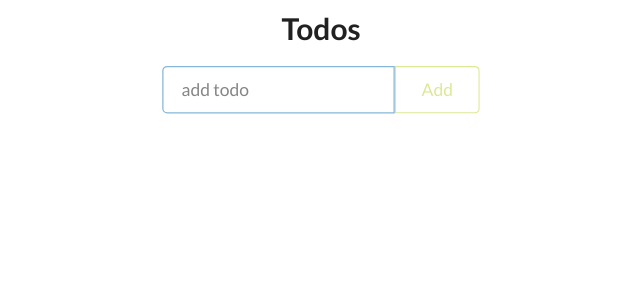
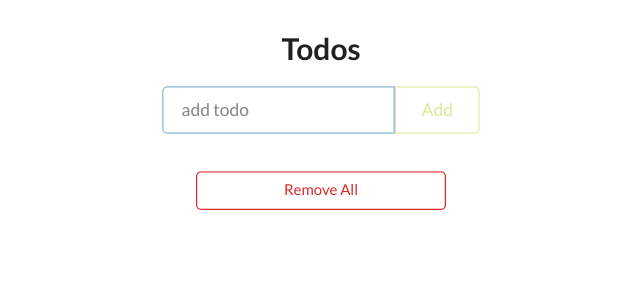
Before and after one commit to rituraj-pritish/todo, a React (Create React App) app: page / in a window 1280 px wide. Shown: the top 300 px of the page, without its empty margins (319-959 px from the left). Built offline with nearby package versions, Linux system fonts and the light colour scheme.

Commit message:
added remove all btn

```diff
--- a/src/components/App.js
+++ b/src/components/App.js
@@ -10,13 +10,19 @@ const App = () => {
     updateTodos(JSON.parse(window.localStorage.getItem('todos')) || []);
   }, []);
 
+  const handleSubmit = () => {
+    window.localStorage.clear();
+    updateTodos([]);
+  };
+
   return (
     <div
       className='App'
       style={{
         textAlign: 'center',
         transform: 'scale(1.25)',
-        marginTop: '20px'
+        marginTop: '100px',
+        height: '70vh'
       }}
     >
       <div className='container' style={{ width: '300px', margin: 'auto' }}>
@@ -26,6 +32,13 @@ const App = () => {
           <TodoList todos={todos} updateTodos={updateTodos} />
         </div>
       </div>
+      <button
+        onClick={handleSubmit}
+        className={`ui basic tiny fluid red button`}
+        style={{ cursor: 'pointer', width: '200px', margin: '30px auto' }}
+      >
+        Remove All
+      </button>
     </div>
   );
 };
--- /dev/null
+++ b/src/index.css
@@ -0,0 +1,5 @@
+body {
+  padding: 0;
+  margin: 0;
+  box-sizing: border-box
+}
--- a/src/index.js
+++ b/src/index.js
@@ -2,6 +2,7 @@ import React from 'react'
 import ReactDOM from 'react-dom'
 
 import App from './components/App';
+import './index.css'
 
 ReactDOM.render(
   <App/>,
```
